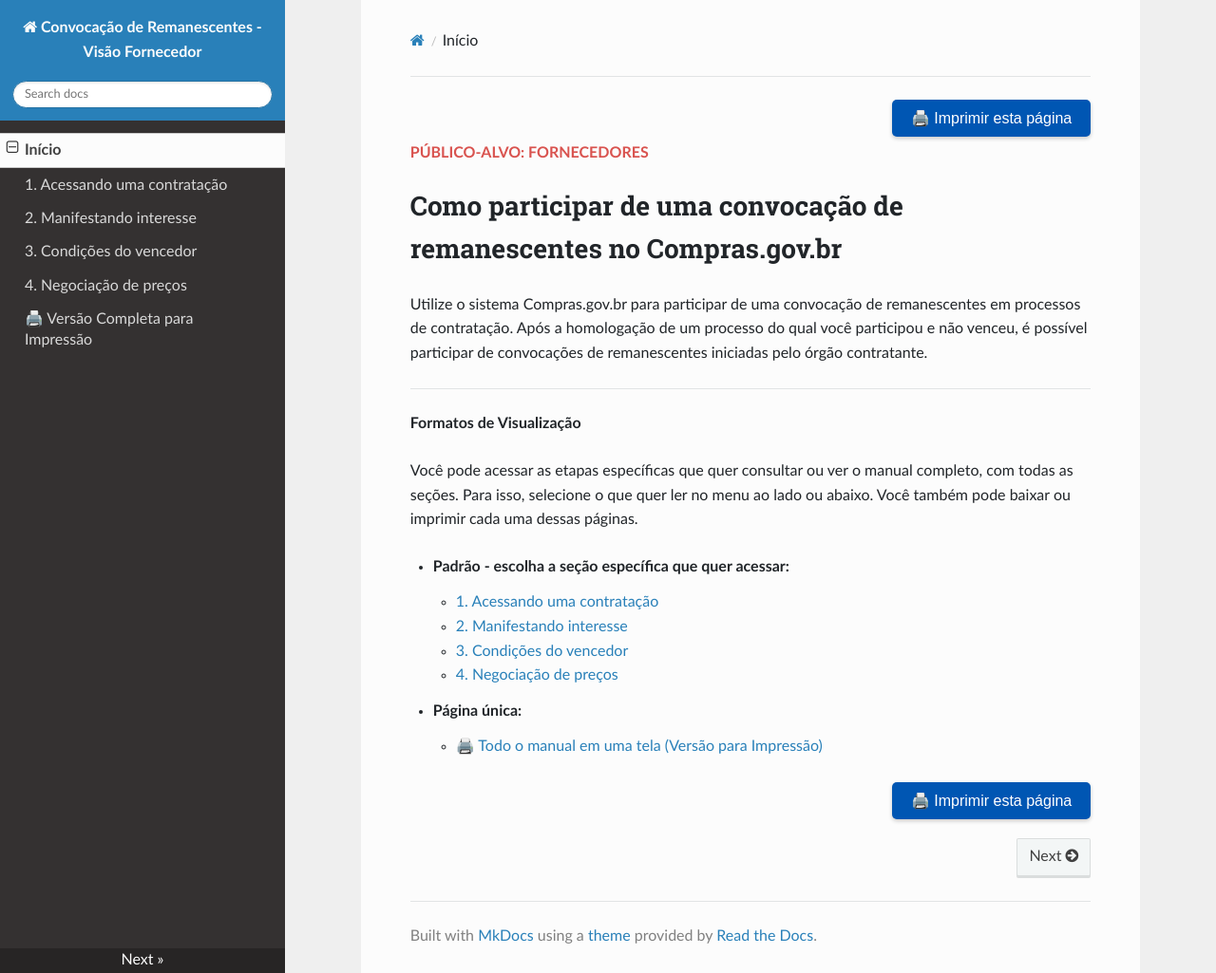
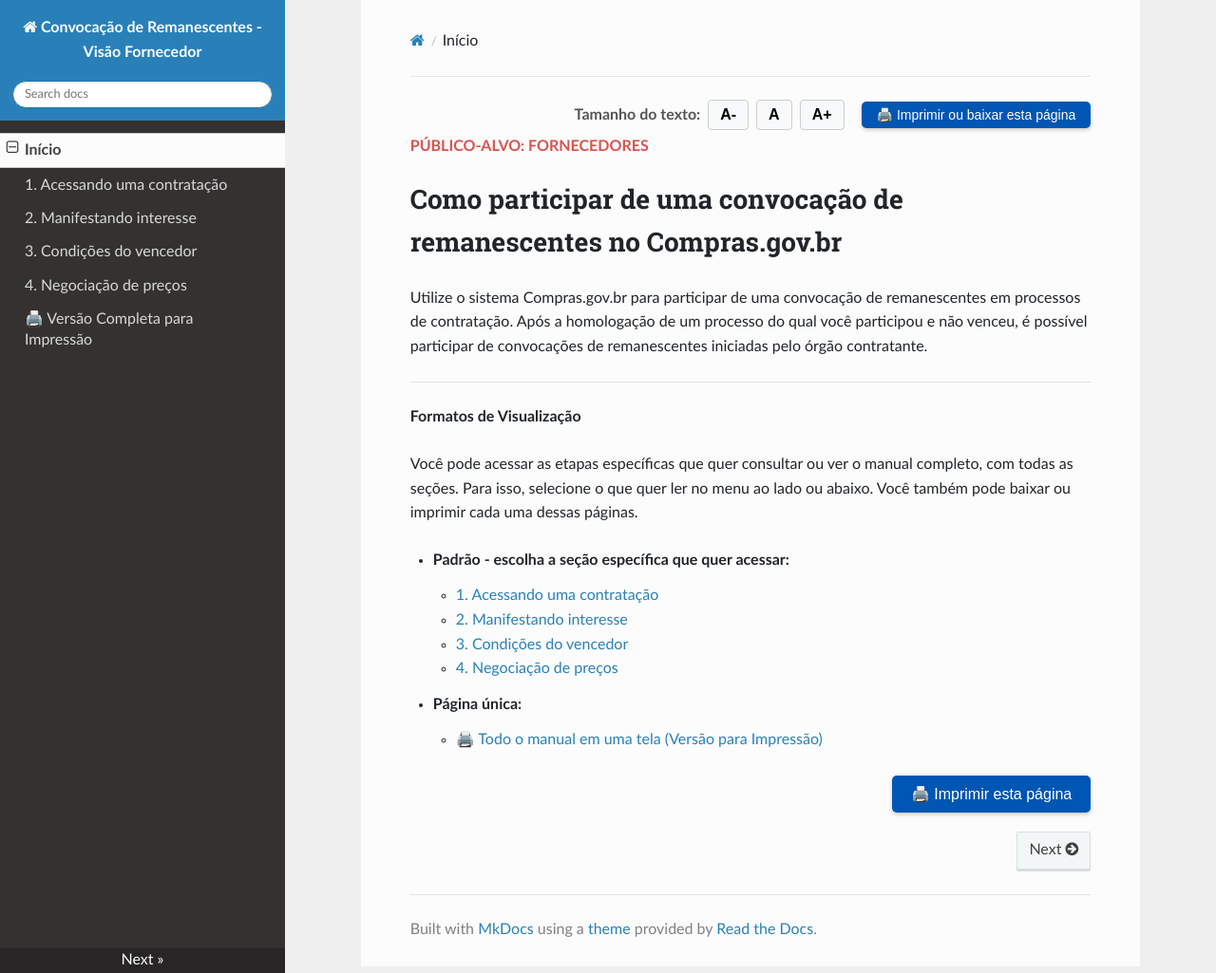
Before and after one commit to emilix10-bit/convocacao-de-remanescentes-fornecedor, an MkDocs documentation site: the page built from docs/index.md, in a window 1280 px wide and 1025 px high. Shown: the whole window at 95% size. Built offline with MkDocs 1.6.1, drawn with Linux system fonts in a browser that asks for light colours; nearby versions of some CDN libraries.

Commit message:
Enhance print and font size controls in index.md

```diff
--- a/docs/index.md
+++ b/docs/index.md
@@ -1,6 +1,11 @@
-<div style="text-align: right; margin: 10px 0;">
-  <button onclick="window.print()" style="background-color: #0056b3; color: white; padding: 10px 20px; border: none; border-radius: 5px; font-size: 16px; cursor: pointer; box-shadow: 0 2px 4px rgba(0,0,0,0.2);">
-    🖨️ Imprimir esta página
+<div style="display: flex; justify-content: flex-end; align-items: center; gap: 8px; margin: 10px 0;">
+  <span style="font-size: 14px; color: #555; font-weight: bold;">Tamanho do texto:</span>
+  <button onclick="diminuirFonte()" title="Diminuir texto" style="padding: 6px 12px; font-weight: bold; cursor: pointer; border: 1px solid #ccc; border-radius: 4px; background: #f8f9fa;">A-</button>
+  <button onclick="resetarFonte()" title="Tamanho normal" style="padding: 6px 12px; font-weight: bold; cursor: pointer; border: 1px solid #ccc; border-radius: 4px; background: #f8f9fa;">A</button>
+  <button onclick="aumentarFonte()" title="Aumentar texto" style="padding: 6px 12px; font-weight: bold; cursor: pointer; border: 1px solid #ccc; border-radius: 4px; background: #f8f9fa;">A+</button>
+
+  <button onclick="window.print()" style="background-color: #0056b3; color: white; padding: 6px 16px; border: none; border-radius: 5px; font-size: 14px; cursor: pointer; box-shadow: 0 2px 4px rgba(0,0,0,0.2); margin-left: 10px;">
+    🖨️ Imprimir ou baixar esta página
   </button>
 </div>
 
```
